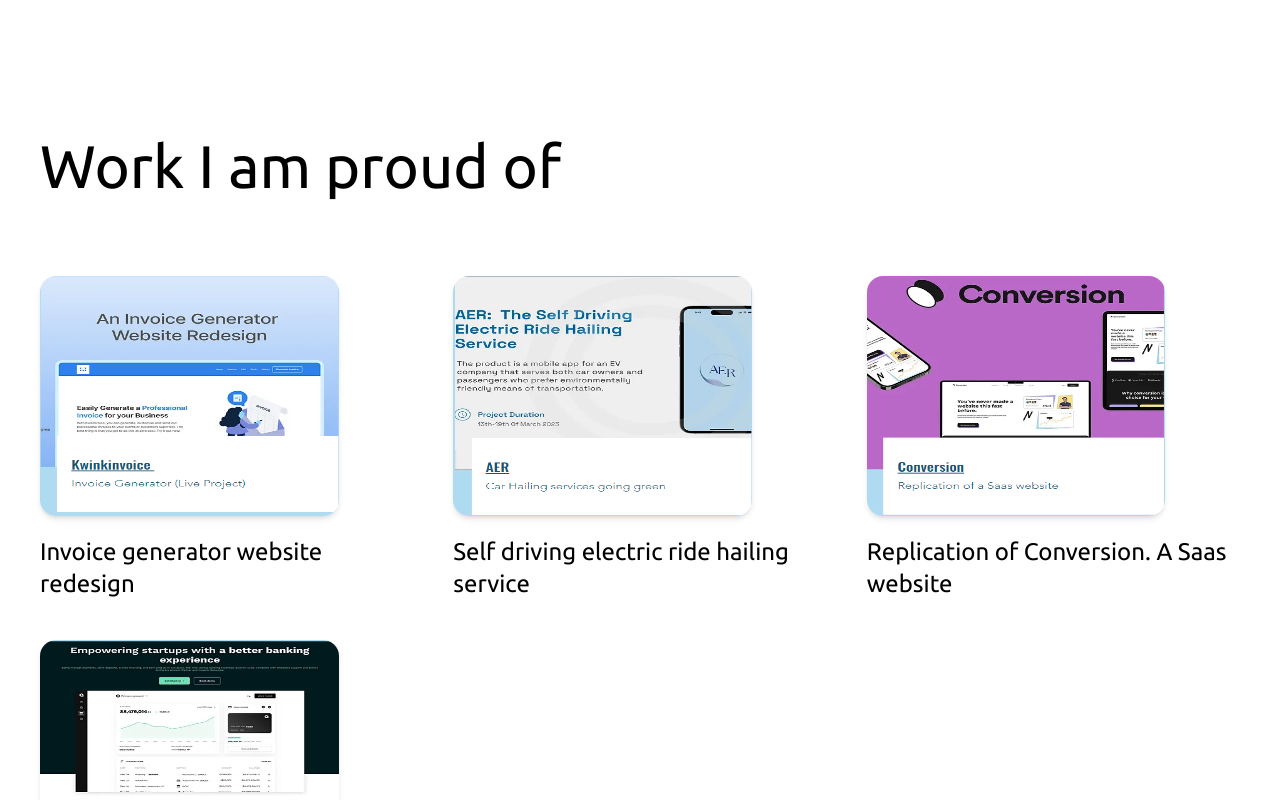
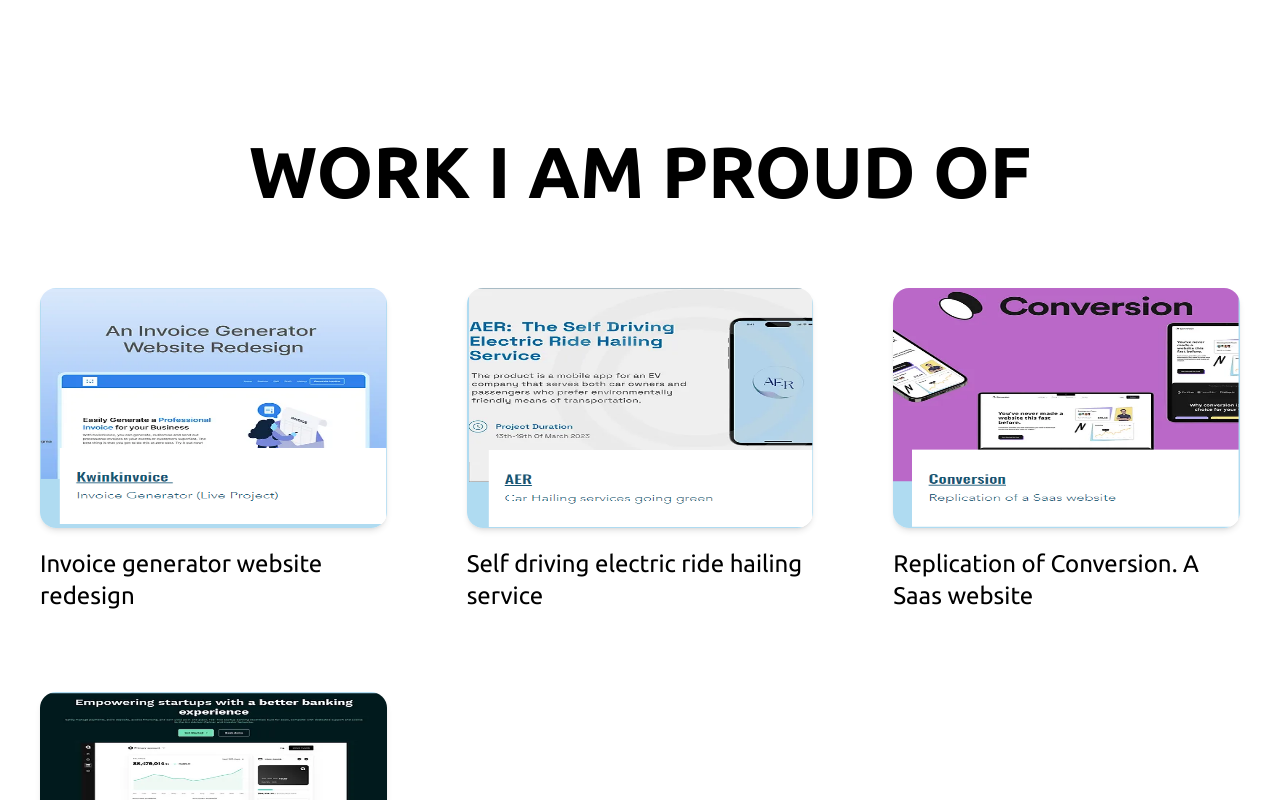
Before and after one commit to Barsheyr/Mahmud-Portfolio, a React (Vite) app: page / in a window 1280 px wide. Shown: the part 760-1560 px from the top of the page. Built offline with nearby package versions, Linux system fonts and the light colour scheme.

Commit message:
new commit

```diff
--- a/package.json
+++ b/package.json
@@ -10,6 +10,7 @@
     "preview": "vite preview"
   },
   "dependencies": {
+    "aos": "^2.3.4",
     "react": "^18.2.0",
     "react-dom": "^18.2.0",
     "react-icons": "^5.0.1",
--- a/src/App.jsx
+++ b/src/App.jsx
@@ -1,4 +1,9 @@
 import React from "react";
+// import aos
+import Aos from "aos";
+// import aos css
+import "aos/dist/aos.css";
+
 import { RouterProvider, createBrowserRouter } from "react-router-dom";
 
 import { ArticlePage, HomePage, Landing, SingleWork, WorkPage } from "./pages";
@@ -29,6 +34,11 @@ const router = createBrowserRouter([
 ]);
 
 const App = () => {
+  // initialize aos
+  Aos.init({
+    duration: 1000,
+    offset: 100,
+  });
   return <RouterProvider router={router} />;
 };
 
--- a/src/components/Article.jsx
+++ b/src/components/Article.jsx
@@ -13,7 +13,14 @@ const Article = () => {
 
             return (
               <div key={id}>
-                <img src={img} alt="" className="w-[100%] rounded-md" />
+                <img
+                  src={img}
+                  alt=""
+                  className="w-[100%] rounded-md"
+                  data-aos="flip-right"
+                  data-aos-offset="400"
+                  data-aos-delay="300"
+                />
 
                 <div className="mt-5">
                   <p className="text-slate-400 mb-2"> {dar} </p>
--- a/src/components/Hero.jsx
+++ b/src/components/Hero.jsx
@@ -12,7 +12,12 @@ const Hero = () => {
     <div className="align-group">
       <div className="flex lg:flex-row flex-col-reverse items-center justify-between gap-10 mt-16">
         <div className="">
-          <h1 className="lg:text-6xl text-4xl tracking-wide font-semibold">
+          <h1
+            className="lg:text-6xl text-4xl tracking-wide font-semibold"
+            data-aos="fade-right"
+            data-aos-offset="400"
+            data-aos-delay="300"
+          >
             I am a UX designer <span className="text-blue-300"> creating </span>
             meaningful digital
             <span className="text-blue-300"> experiences. </span>
--- a/src/components/MobileNav.jsx
+++ b/src/components/MobileNav.jsx
@@ -4,17 +4,23 @@ import { NavLink } from "react-router-dom";
 const MobileNav = () => {
   return (
     <nav className="flex flex-col justify-center items-center h-screen gap-10 uppercase text-white">
-      <NavLink to="/workpage" className="font-semibold text-xl">
+      <NavLink
+        to="/workpage"
+        className="font-semibold hover:text-blue-300 text-xl"
+      >
         Works
       </NavLink>
-      <NavLink to="/articlepage" className="font-semibold text-xl">
+      <NavLink
+        to="/articlepage"
+        className="font-semibold hover:text-blue-300 text-xl"
+      >
         Articles
       </NavLink>
-      <NavLink to="/article" className="font-semibold text-xl">
+      <NavLink
+        to="/article"
+        className="font-semibold hover:text-blue-300 text-xl"
+      >
         CV
-      </NavLink>
-      <NavLink to="/contactpage" className="font-semibold text-xl">
-        Contacts
       </NavLink>
     </nav>
   );
--- a/src/components/WorkDetails.jsx
+++ b/src/components/WorkDetails.jsx
@@ -10,7 +10,10 @@ const WorkDetails = ({ workData }) => {
         <img
           src={img}
           alt=""
-          className="rounded-2xl shadow-md group-hover:scale-110 transition duration-300 w-[80%] h-[30vh]"
+          className="rounded-2xl shadow-md group-hover:scale-110 transition duration-300 w-full h-[30vh]"
+          data-aos="zoom-in"
+          data-aos-offset="400"
+          data-aos-delay="300"
         />
       </Link>
 
--- a/src/components/Works.jsx
+++ b/src/components/Works.jsx
@@ -5,18 +5,31 @@ import { Link } from "react-router-dom";
 const Works = () => {
   return (
     <section className="align-group">
-      <h1 className="lg:text-6xl text-3xl font-Ubuntu ">Work I am proud of</h1>
-      <div className="grid lg:grid-cols-3 md:grid-cols-2 gap-10 mt-20">
+      <h1
+        className="lg:text-7xl text-4xl text-center font-Ubuntu font-bold uppercase"
+        data-aos="fade-down"
+        data-aos-offset="400"
+        data-aos-delay="100"
+      >
+        Work I am proud of
+      </h1>
+      <div className="grid lg:grid-cols-3 md:grid-cols-2 gap-20 mt-20 px-10 lg:px-0">
         {workDatas.map((workData) => {
           const { id, text, img } = workData;
 
           return (
-            <div key={id} className="group transition">
+            <div
+              key={id}
+              className="group transition"
+              data-aos="zoom-in"
+              data-aos-offset="400"
+              data-aos-delay="300"
+            >
               <Link to={`/workpage/${id}`}>
                 <img
                   src={img}
                   alt=""
-                  className="rounded-2xl shadow-md group-hover:scale-110 transition duration-300 w-[80%] h-[30vh]"
+                  className="rounded-2xl w-full shadow-md group-hover:scale-110 transition duration-300 h-[30vh]"
                 />
               </Link>
 
--- a/src/pages/SingleWork.jsx
+++ b/src/pages/SingleWork.jsx
@@ -100,7 +100,10 @@ const SingleWork = () => {
 
       <div className="flex flex-row items-center justify-center py-10 gap-5">
         <Link to="/workpage">
-          <button className="bg-blue-500 font-Ubuntu px-20 py-5 rounded-md text-white">
+          <button
+            type="button"
+            className="bg-blue-500 font-Ubuntu px-20 py-5 rounded-md text-white"
+          >
             Back to Works
           </button>
         </Link>
```
Also changed, not shown: 1 other file (tests, documents, lock files or other folders).
